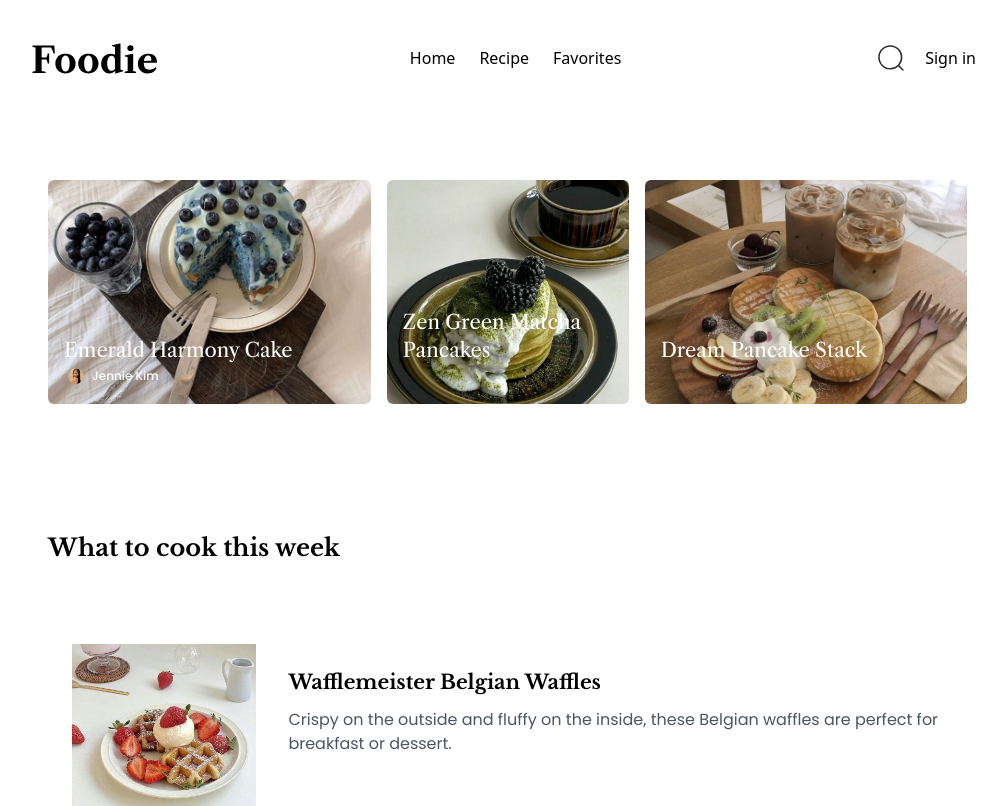
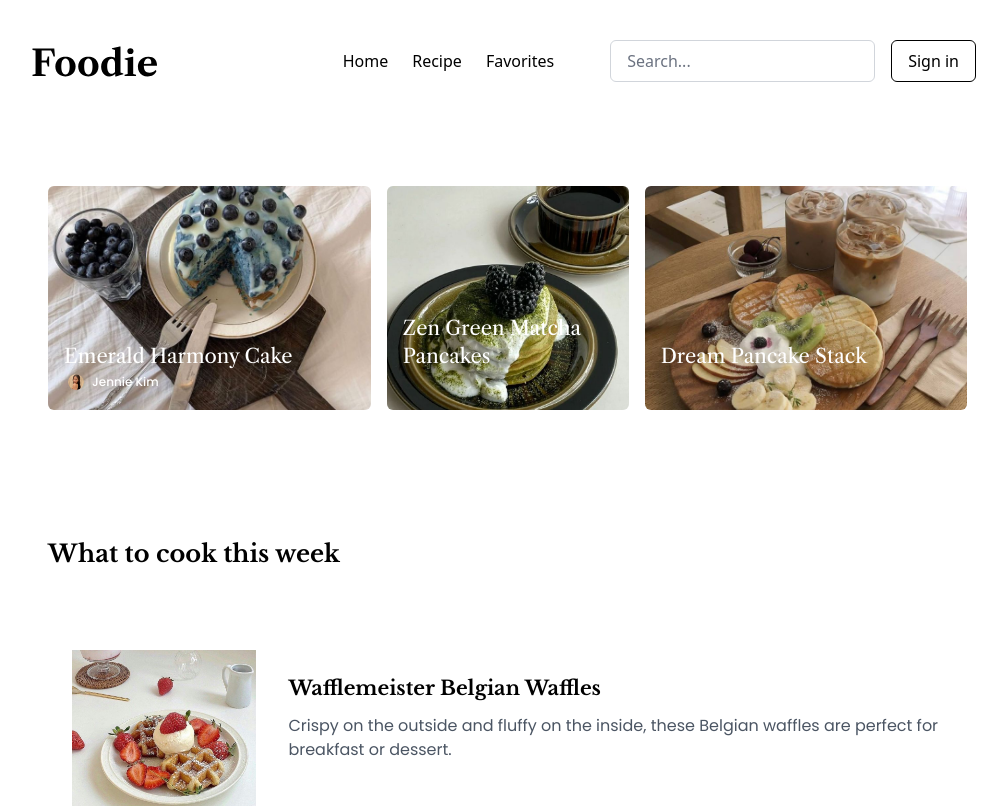
Before and after one commit to chwello/Foodie, a React (Vite) app: page /recipelist in a window 1280 px wide. Shown: the top 806 px of the page, without its empty margins (136-1143 px from the left). Built offline with nearby package versions, Linux system fonts and the light colour scheme.

Commit message:
Add responsive navbar with mobile and desktop menu

```diff
--- a/src/assets/assets.js
+++ b/src/assets/assets.js
@@ -38,7 +38,8 @@ export const assets = {
   recipepage_3,
   recipepage_4,
   jennie_profile,
-  hamburger_icon
+  hamburger_icon,
+
 }
 
 //category
--- a/src/components/Header/Header.jsx
+++ b/src/components/Header/Header.jsx
@@ -20,7 +20,7 @@ const Header = () => {
           view more
         </button>
       </div>
-
+      <div></div>
     </div>
   );
 };
--- a/src/components/Navbar/Navbar.jsx
+++ b/src/components/Navbar/Navbar.jsx
@@ -1,44 +1,152 @@
-import React, { useState } from 'react'
-import { assets } from '../../assets/assets'
-import { Link } from 'react-router-dom';
+import React, { useState } from "react";
+import { assets } from "../../assets/assets";
+import { Link } from "react-router-dom";
 
-const Navbar = ({setShowLogin}) => {
-  const [menu,setMenu] = useState("");
+
+const Navbar = ({ setShowLogin }) => {
+  const [menu, setMenu] = useState("");
+  const [isMenuOpen, setIsMenuOpen] = useState(false);
 
   return (
-    <div className='flex justify-between items-center p-10'>
-     <Link to='/'><img src={assets.foodie} alt="" /></Link>
-      <ul className='flex gap-6'>
-      <Link to='/'
+    <div className="relative flex justify-between items-center p-5 md:p-10">
+      <Link to="/">
+        <img src={assets.foodie} alt="Logo" />
+      </Link>
+
+      <div className="flex items-center md:hidden">
+        <img src={assets.search} alt="Search" className="cursor-pointer" />
+        <button onClick={() => setIsMenuOpen(!isMenuOpen)} className="ml-4">
+          <img src={assets.hamburger_icon} alt="Menu" />
+        </button>
+      </div>
+
+      <div className="hidden md:flex items-center space-x-4">
+        <ul className="flex gap-6 mr-10">
+          <li>
+            <Link
+              to="/"
               onClick={() => setMenu("home")}
               className={menu === "home" ? "active" : ""}
-  style={menu === "home" ? { color: '#C43720', fontWeight: 'bold', cursor: 'pointer' } : { cursor: 'pointer' }}
+              style={
+                menu === "home"
+                  ? { color: "#C43720", fontWeight: "bold", cursor: "pointer" }
+                  : { cursor: "pointer" }
+              }
             >
               Home
             </Link>
-<Link to='/recipelist'
+          </li>
+          <li>
+            <Link
+              to="/recipelist"
               onClick={() => setMenu("recipe")}
               className={menu === "recipe" ? "active" : ""}
-  style={menu === "recipe" ? { color: '#C43720', fontWeight: 'bold', cursor: 'pointer' } : { cursor: 'pointer' }}
+              style={
+                menu === "recipe"
+                  ? { color: "#C43720", fontWeight: "bold", cursor: "pointer" }
+                  : { cursor: "pointer" }
+              }
             >
               Recipe
             </Link>
-<Link to='/favorites'
+          </li>
+          <li>
+            <Link
+              to="/favorites"
               onClick={() => setMenu("favorites")}
               className={menu === "favorites" ? "active" : ""}
-  style={menu === "favorites" ? { color: '#C43720', fontWeight: 'bold', cursor: 'pointer' } : { cursor: 'pointer' }}
+              style={
+                menu === "favorites"
+                  ? { color: "#C43720", fontWeight: "bold", cursor: "pointer" }
+                  : { cursor: "pointer" }
+              }
             >
               Favorites
             </Link>
+          </li>
+        </ul>
+        <input
+          type="search"
+          className="border border-gray-300 rounded-md px-4 py-2 focus:outline-none focus:border-gray-500 placeholder-gray-500"
+          placeholder="Search..."
+        />
 
-      </ul>
-      <div className='flex gap-4 align-center'>
-        <img src={assets.search} alt="" />
-        <button onClick={()=>setShowLogin(true)}>Sign in</button>
+        <button
+          onClick={() => setShowLogin(true)}
+          className="px-4 py-2 border border-black text-black rounded-md hover:bg-black hover:text-white"
+        >
+          Sign in
+        </button>
       </div>
 
+      {/* Mobile Menu */}
+      <ul
+        className={`absolute top-16 left-0 right-0 bg-white border-t border-gray-300 md:hidden ${
+          isMenuOpen ? "block" : "hidden"
+        }`}
+      >
+        <li>
+          <Link
+            to="/"
+            onClick={() => {
+              setMenu("home");
+              setIsMenuOpen(false);
+            }}
+            className={menu === "home" ? "active" : ""}
+            style={
+              menu === "home"
+                ? { color: "#C43720", fontWeight: "bold", cursor: "pointer" }
+                : { cursor: "pointer" }
+            }
+          >
+            Home
+          </Link>
+        </li>
+        <li>
+          <Link
+            to="/recipelist"
+            onClick={() => {
+              setMenu("recipe");
+              setIsMenuOpen(false);
+            }}
+            className={menu === "recipe" ? "active" : ""}
+            style={
+              menu === "recipe"
+                ? { color: "#C43720", fontWeight: "bold", cursor: "pointer" }
+                : { cursor: "pointer" }
+            }
+          >
+            Recipe
+          </Link>
+        </li>
+        <li>
+          <Link
+            to="/favorites"
+            onClick={() => {
+              setMenu("favorites");
+              setIsMenuOpen(false);
+            }}
+            className={menu === "favorites" ? "active" : ""}
+            style={
+              menu === "favorites"
+                ? { color: "#C43720", fontWeight: "bold", cursor: "pointer" }
+                : { cursor: "pointer" }
+            }
+          >
+            Favorites
+          </Link>
+        </li>
+        <li>
+          <button
+            onClick={() => setShowLogin(true)}
+            className="px-4 py-2 border border-black text-black rounded-md hover:bg-black hover:text-white w-full text-left"
+          >
+            Sign in
+          </button>
+        </li>
+      </ul>
     </div>
-  )
-}
+  );
+};
 
-export default Navbar
+export default Navbar;
--- a/src/pages/Recipe/Recipe.jsx
+++ b/src/pages/Recipe/Recipe.jsx
@@ -66,6 +66,7 @@ const Recipe = () => {
           />
         ))}
       </div>
+      <div></div>
     </div>
   );
 };
```
Lines whose indentation alone changed are shown as unchanged.
